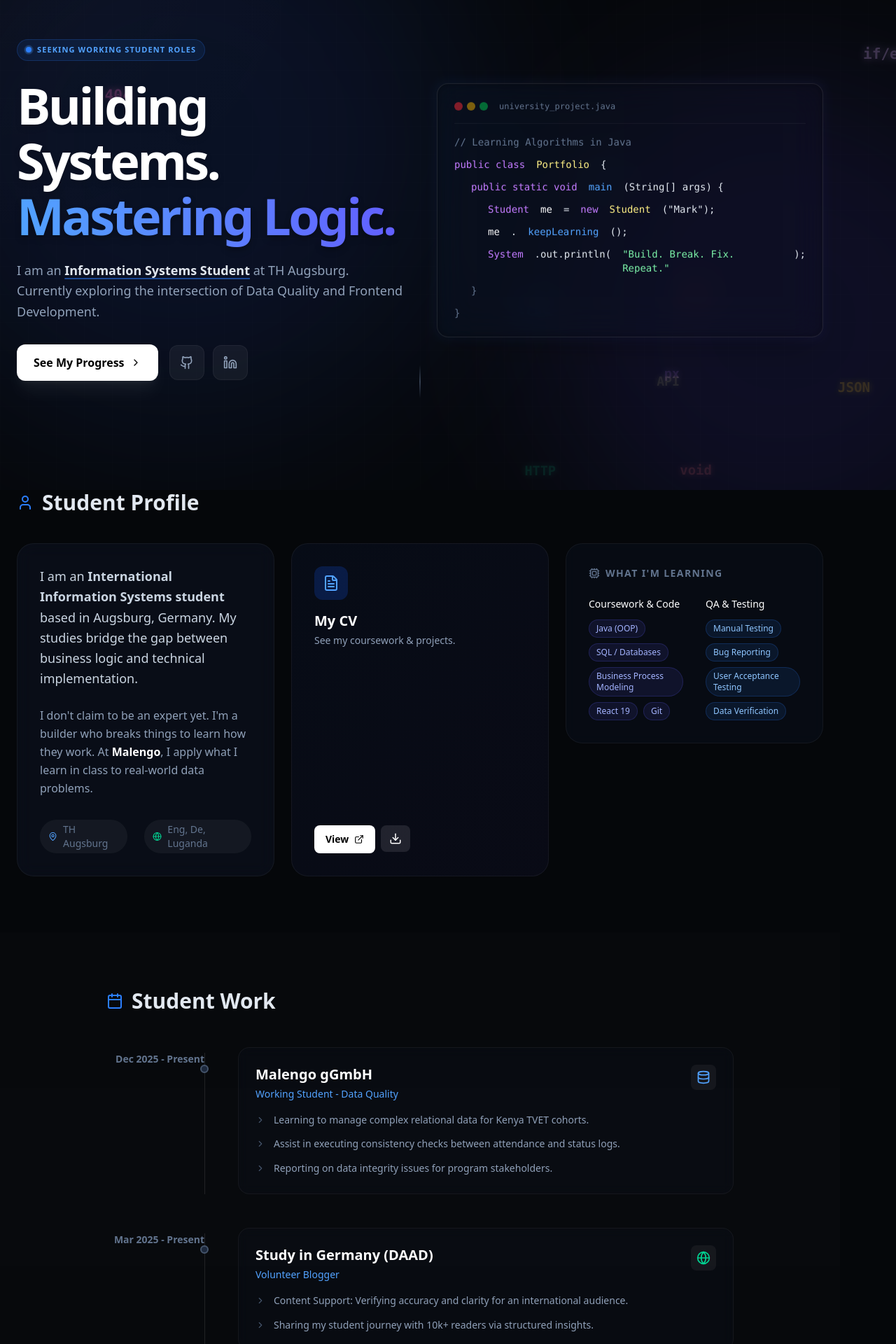
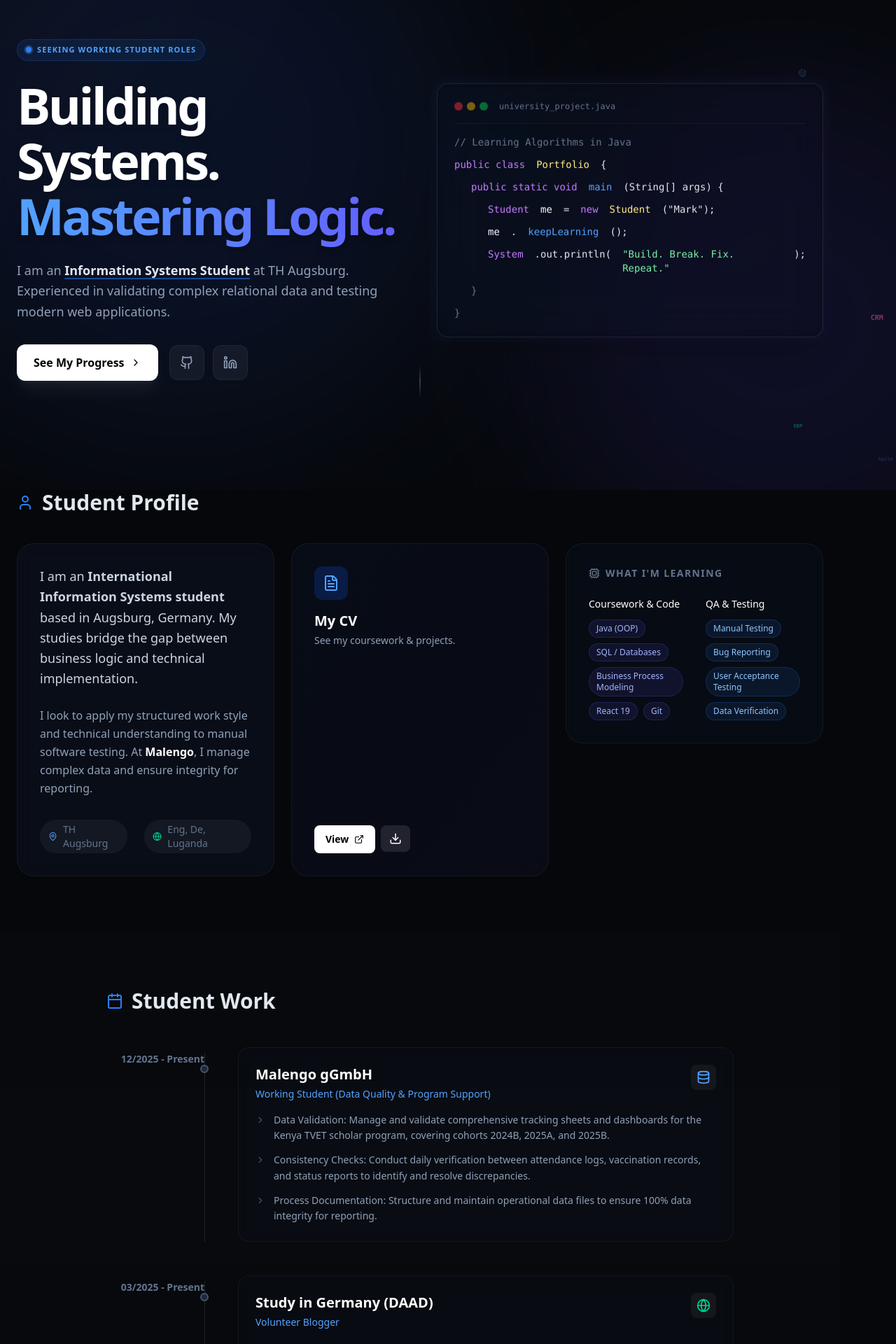
Before and after one commit to MarkDanielsMCraft/portfolio, a React (Vite) app: page / in a window 1280 px wide. Shown: the part 100-2020 px from the top of the page at 70% size. Built offline with nearby package versions, Linux system fonts and the light colour scheme.

Commit message:
Refactor: Use exact CV wording for description and fix nav links

```diff
--- a/src/App.jsx
+++ b/src/App.jsx
@@ -20,7 +20,12 @@ import {
   Cpu,
   Coffee,
   ExternalLink,
-  Code2
+  Code2,
+  TrendingUp,
+  Network,
+  Globe2,
+  BarChart3,
+  Workflow
 } from 'lucide-react';
 import { motion, useScroll, useTransform, useSpring, useMotionTemplate, useMotionValue } from 'framer-motion';
 
@@ -70,50 +75,59 @@ const Magnetic = ({ children }) => {
 };
 
 const BackgroundParticles = () => {
-  // Knowledge Particles - Terms from Info Systems & Dev
-  const terms = [
+  // Knowledge Particles - Mixed Info Systems (Business + Tech + Global)
+  const particles = [
+    // Tech / Dev
     { text: "SQL", color: "text-orange-400" },
-    { text: "px", color: "text-purple-400" },
     { text: "<div>", color: "text-blue-400" },
-    { text: "HTTP", color: "text-emerald-400" },
+    { text: "API", color: "text-yellow-200" },
+    { text: "git", color: "text-orange-500" },
     { text: "JSON", color: "text-yellow-400" },
-    { text: "void", color: "text-red-400" },
-    { text: "404", color: "text-pink-400" },
-    { text: "git", color: "text-orange-500" },
-    { text: "npm", color: "text-red-500" },
-    { text: "SELECT", color: "text-blue-300" },
-    { text: "REST", color: "text-green-300" },
-    { text: "API", color: "text-yellow-200" },
-    { text: "if/else", color: "text-purple-300" },
-    { text: "return", color: "text-cyan-400" },
-    { text: "true", color: "text-blue-500" },
-    { text: "0101", color: "text-slate-600" }
+
+    // Business / Systems
+    { text: "ERP", color: "text-emerald-400" },
+    { text: "SAP", color: "text-blue-300" },
+    { text: "BPMN", color: "text-purple-400" },
+    { text: "CRM", color: "text-pink-400" },
+    { text: "ROI", color: "text-green-400" },
+    { text: "KPI", color: "text-cyan-400" },
+    { text: "Agile", color: "text-indigo-400" },
+    { text: "Scrum", color: "text-blue-200" },
+
+    // Icons (Visual Metaphors)
+    { icon: Globe, color: "text-emerald-500", size: 24 }, // International
+    { icon: Database, color: "text-blue-500", size: 24 }, // Systems
+    { icon: Network, color: "text-purple-500", size: 24 }, // Connectivity
+    { icon: TrendingUp, color: "text-green-500", size: 24 }, // Growth/Business
+    { icon: BarChart3, color: "text-yellow-500", size: 24 }, // Analytics
+    { icon: Workflow, color: "text-cyan-500", size: 24 }, // Process
+    { icon: Globe2, color: "text-blue-400", size: 24 }, // Global
   ];
 
   return (
     <div className="absolute inset-0 pointer-events-none overflow-hidden">
-      {terms.map((term, i) => (
+      {particles.map((item, i) => (
         <motion.div
           key={i}
           initial={{ opacity: 0, scale: 0.5, x: Math.random() * window.innerWidth, y: Math.random() * window.innerHeight }}
           animate={{
-            opacity: [0, 0.4, 0],
-            y: [0, -100, 0],
-            scale: [0.8, 1.2, 0.8]
+            opacity: [0, 0.6, 0], // Increased opacity to 0.6 for better visibility
+            y: [0, -80, 0],
+            rotate: item.icon ? [0, 15, -15, 0] : 0 // Slight rotation for icons
           }}
           transition={{
             duration: 15 + Math.random() * 10,
             repeat: Infinity,
             delay: Math.random() * 5
           }}
-          className={`absolute ${term.color} font-mono text-sm md:text-xl font-bold select-none blur-[0.5px]`}
+          className={`absolute ${item.color} font-mono font-bold select-none z-0`}
           style={{
             left: `${Math.random() * 100}%`,
             top: `${Math.random() * 100}%`,
-            textShadow: '0 0 10px currentColor'
+            fontSize: item.icon ? undefined : (Math.random() > 0.5 ? '1.25rem' : '0.875rem') // Randomize text size
           }}
         >
-          {term.text}
+          {item.icon ? <item.icon size={item.size} /> : item.text}
         </motion.div>
       ))}
     </div>
@@ -158,16 +172,16 @@ const App = () => {
       title: "StartGermany",
       subtitle: "Survival Kit",
       tag: "QA & Development",
-      description: "Comprehensive expat guide platform. I helped migrate parts of the logic to React 19, learning how to implement rigorous verification protocols for dynamic UI.",
+      description: "• Modern Web Testing: Built and tested a responsive guide platform, manually verified stability during a major upgrade to React 19.\n• QA Workflow Automation: Configured ESLint to automatically detect syntax errors and improve code quality before deployment.\n• UI & Logic Verification: Manually tested dynamic components, such as guide counters and tag filters, to ensure real-time data accuracy.\n• AI-Assisted Workflow: Utilized AI tools for initial scaffolding while focusing on manual verification and debugging of the generated logic.",
       tech: ["React 19", "ESLint", "Vite", "QA Automation"],
       link: "https://startgermany.vercel.app/",
       image: "https://images.unsplash.com/photo-1517694712202-14dd9538aa97?auto=format&fit=crop&q=80&w=800",
     },
     {
       title: "Lyia Braids",
-      subtitle: "Platform",
+      subtitle: "Service Website",
       tag: "UX & Testing",
-      description: "Service platform project where I focused on frictionless booking flow. I practiced cross-browser testing and mobile responsiveness validation.",
+      description: "• UX Optimization: Designed a mobile-first interface and implemented a direct-to-WhatsApp booking integration to minimize user friction.\n• Cross-Browser Testing: Verified layout consistency across Chrome, Safari, and mobile views to ensure a professional user experience.\n• Privacy Compliance: Integrated and tested GDPR-compliant cookie consent banners.",
       tech: ["Tailwind CSS", "UX Design", "GDPR Compliance"],
       link: "https://lyia-braids.vercel.app/",
       image: "https://images.unsplash.com/photo-1522335789203-aabd1fc54bc9?auto=format&fit=crop&q=80&w=800",
@@ -177,22 +191,21 @@ const App = () => {
   const experience = [
     {
       company: "Malengo gGmbH",
-      role: "Working Student - Data Quality",
-      period: "Dec 2025 - Present",
+      role: "Working Student (Data Quality & Program Support)",
+      period: "12/2025 - Present",
       tasks: [
-        "Learning to manage complex relational data for Kenya TVET cohorts.",
-        "Assist in executing consistency checks between attendance and status logs.",
-        "Reporting on data integrity issues for program stakeholders."
+        "Data Validation: Manage and validate comprehensive tracking sheets and dashboards for the Kenya TVET scholar program, covering cohorts 2024B, 2025A, and 2025B.",
+        "Consistency Checks: Conduct daily verification between attendance logs, vaccination records, and status reports to identify and resolve discrepancies.",
+        "Process Documentation: Structure and maintain operational data files to ensure 100% data integrity for reporting."
       ],
       icon: <Database className="w-5 h-5 text-blue-400" />
     },
     {
       company: "Study in Germany (DAAD)",
       role: "Volunteer Blogger",
-      period: "Mar 2025 - Present",
+      period: "03/2025 - Present",
       tasks: [
-        "Content Support: Verifying accuracy and clarity for an international audience.",
-        "Sharing my student journey with 10k+ readers via structured insights."
+        "Content QA: Write, verify accuracy and clarity of information for the international audience."
       ],
       icon: <Globe className="w-5 h-5 text-emerald-400" />
     }
@@ -282,7 +295,7 @@ const App = () => {
               initial={{ opacity: 0, y: -10 }} animate={{ opacity: 1, y: 0 }} transition={{ duration: 0.5, delay: 0.1 }}
               className="hidden md:flex items-center gap-8 text-sm font-medium text-slate-400"
             >
-              {['About', 'Experience', 'Work'].map((item) => (
+              {['About', 'Experience', 'Projects'].map((item) => (
                 <Magnetic key={item}>
                   <a href={`#${item.toLowerCase()}`} className="hover:text-blue-400 transition-colors relative group block px-2 py-1">
                     {item}
@@ -325,7 +338,7 @@ const App = () => {
 
               <p className="max-w-xl text-lg text-slate-400 leading-relaxed mb-8">
                 I am an <span className="text-slate-200 font-semibold underline decoration-blue-500/50 decoration-2 underline-offset-4">Information Systems Student</span> at TH Augsburg.
-                Currently exploring the intersection of Data Quality and Frontend Development.
+                Experienced in validating complex relational data and testing modern web applications.
               </p>
 
               <div className="flex flex-wrap gap-4">
@@ -417,7 +430,7 @@ const App = () => {
                     I am an <strong>International Information Systems student</strong> based in Augsburg, Germany. My studies bridge the gap between business logic and technical implementation.
                   </p>
                   <p className="text-slate-400 leading-relaxed group-hover:text-slate-300 transition-colors">
-                    I don't claim to be an expert yet. I'm a builder who breaks things to learn how they work. At <span className="text-white font-semibold">Malengo</span>, I apply what I learn in class to real-world data problems.
+                    I look to apply my structured work style and technical understanding to manual software testing. At <span className="text-white font-semibold">Malengo</span>, I manage complex data and ensure integrity for reporting.
                   </p>
                   <div className="mt-8 flex gap-6 text-sm font-medium text-slate-500">
                     <span className="flex items-center gap-2 px-3 py-1 bg-white/5 rounded-full"><MapPin size={14} className="text-blue-400" /> TH Augsburg</span>
@@ -576,7 +589,7 @@ const App = () => {
                         </Magnetic>
                       </div>
 
-                      <p className="text-slate-400 leading-relaxed mb-6 text-sm">{project.description}</p>
+                      <p className="text-slate-400 leading-relaxed mb-6 text-sm whitespace-pre-line">{project.description}</p>
 
                       <div className="flex flex-wrap gap-2">
                         {project.tech.map((t, i) => (
```
